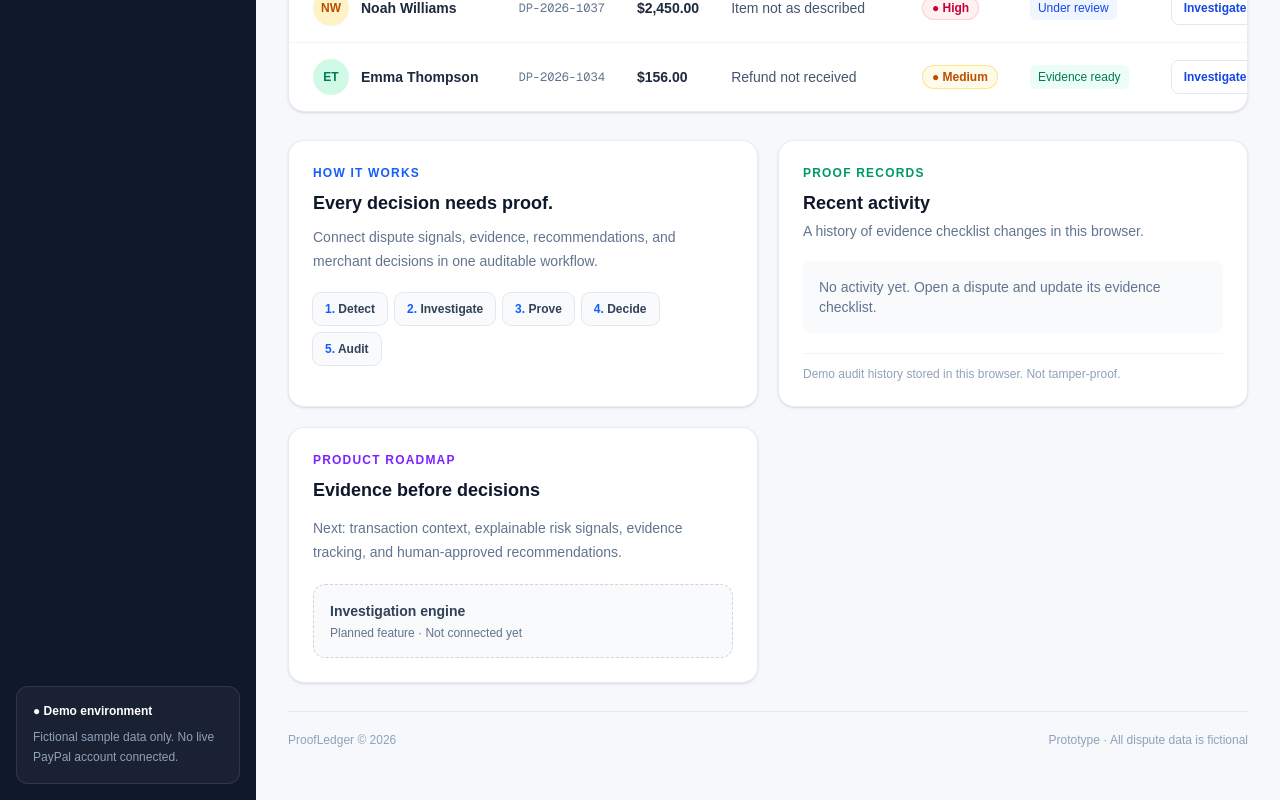
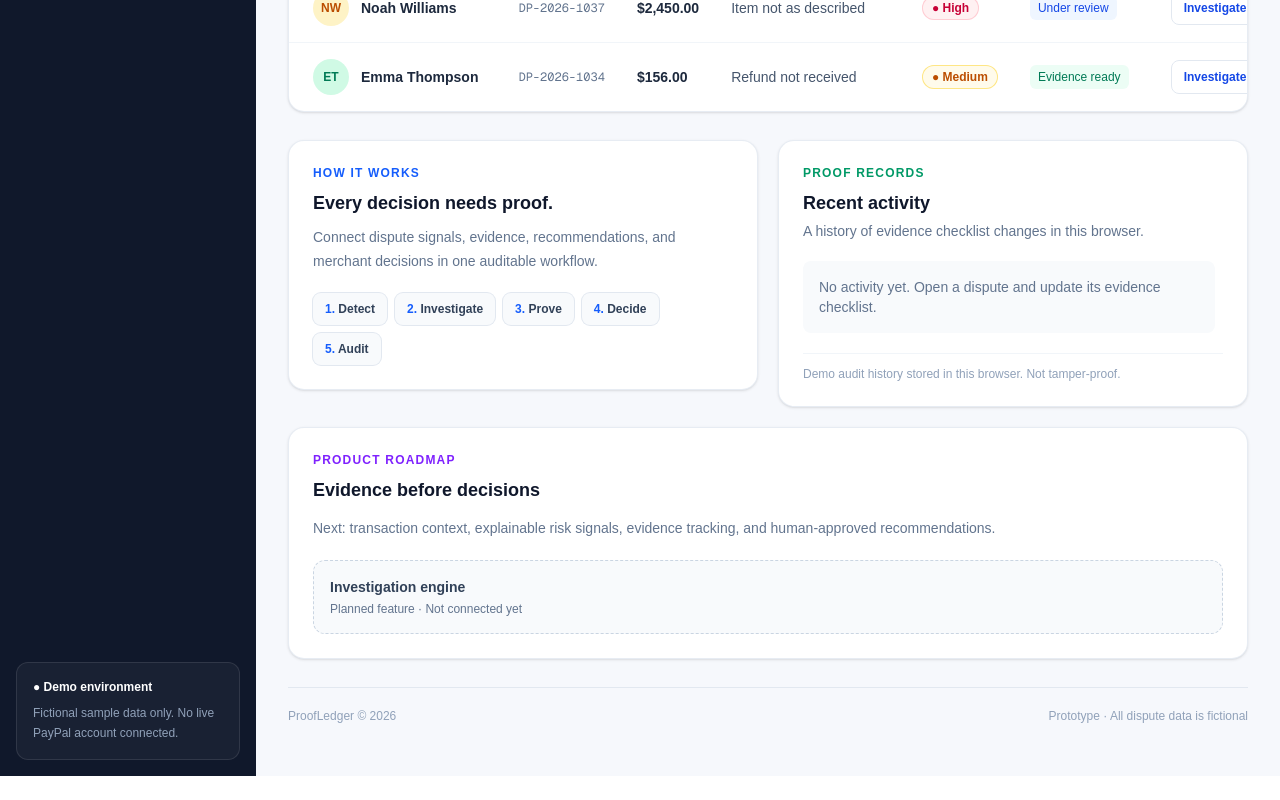
Before and after one commit to nivedithabinu/ProofLedger, a Next.js app: page / in a window 1280 px wide. Shown: the part 1020-1820 px from the top of the page. After the commit the page ends 1796 px from the top, so only its background shows below. Built offline with nearby package versions, Linux system fonts and the light colour scheme.

Commit message:
polish Proof Records dashboard layout

```diff
--- a/app/page.tsx
+++ b/app/page.tsx
@@ -554,7 +554,7 @@ export default function Home() {
 </div>
 </div>)}
 
-<div id="proof-records" className="grid gap-5 lg:grid-cols-2">
+<div id="proof-records" className="grid grid-cols-1 items-start gap-5 md:grid-cols-2">
   <div className="rounded-2xl border border-slate-200/80 bg-white p-6 shadow-sm">
   <p className="text-xs font-bold uppercase tracking-widest text-blue-600">How it works</p>
   <h3 className="mt-2 text-lg font-bold text-slate-900">Every decision needs proof.</h3>
@@ -571,7 +571,7 @@ export default function Home() {
   <p className="text-xs font-bold uppercase tracking-widest text-emerald-600">Proof Records</p>
   <h3 className="mt-2 text-lg font-bold text-slate-900">Recent activity</h3>
   <p className="mt-1 text-sm text-slate-500">A history of evidence checklist changes in this browser.</p>
-  <div className="mt-5 space-y-4">
+  <div className="mt-5 max-h-96 space-y-4 overflow-y-auto pr-2">
     {auditEntries.length === 0 ? (
       <p className="rounded-lg bg-slate-50 p-4 text-sm text-slate-500">No activity yet. Open a dispute and update its evidence checklist.</p>
     ) : (
@@ -591,7 +591,7 @@ export default function Home() {
   </p>
 </div>
 
-<div className="rounded-2xl border border-slate-200/80 bg-white p-6 shadow-sm">
+<div className="md:col-span-2 rounded-2xl border border-slate-200/80 bg-white p-6 shadow-sm">
 <p className="text-xs font-bold uppercase tracking-widest text-violet-600">Product roadmap</p>
 <h3 className="mt-2 text-lg font-bold text-slate-900">Evidence before decisions</h3>
 <p className="mt-3 text-sm leading-6 text-slate-500">Next: transaction context, explainable risk signals, evidence tracking, and human-approved recommendations.</p>
```
